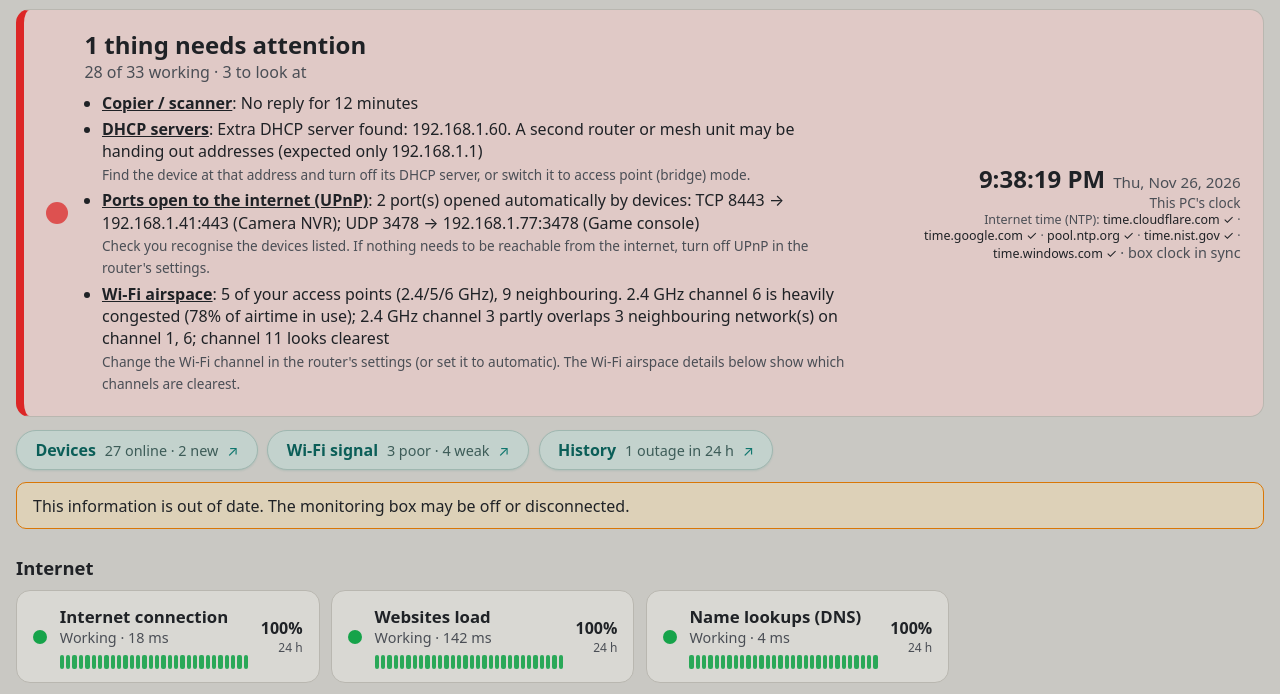
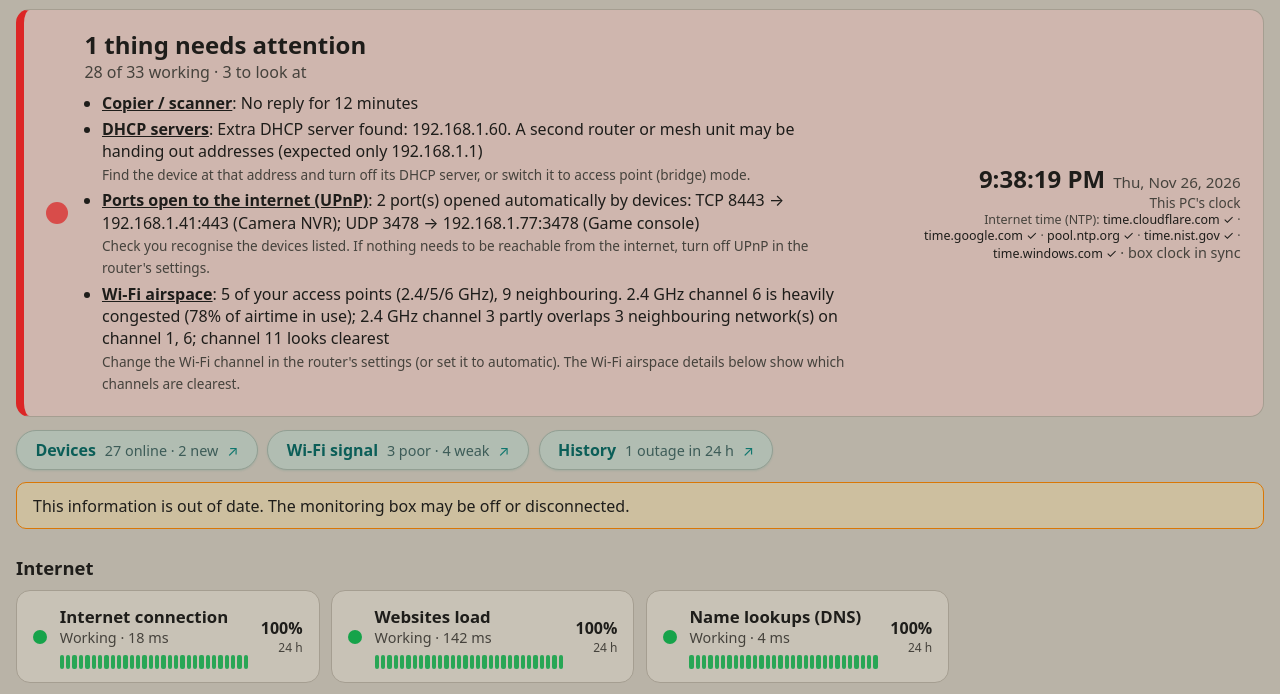
Before and after one commit to Giles-de-Streel/lanpulse, a plain HTML site: page web/index.html in a window 1280 px wide. Shown: the part 106-800 px from the top of the page. Drawn offline with Linux system fonts and the light colour scheme; no server answers; files whose address does not match are found by name.

Commit message:
Warmer, dimmer light theme: grey/tan instead of near-white
Co-Authored-By: Claude Opus 5.5 <noreply@anthropic.com>

```diff
--- a/web/style.css
+++ b/web/style.css
@@ -1,7 +1,7 @@
 :root {
-  --bg: #c9c8c3; --card: #d9d8d3; --text: #1f2226; --muted: #4a4e55; --line: #b9b7b0;
-  --up: #16a34a; --up-bg: #c6d6ca; --down: #dc2626; --down-bg: #e0c9c6;
-  --pending: #d97706; --pending-bg: #ddd1b8; --maint: #2563eb; --unknown: #9aa4b2;
+  --bg: #b9b3a7; --card: #c8c2b6; --text: #1e1d1a; --muted: #45423c; --line: #a59e91;
+  --up: #16a34a; --up-bg: #b4c2ae; --down: #dc2626; --down-bg: #cfb6ae;
+  --pending: #d97706; --pending-bg: #cdbf9f; --maint: #2563eb; --unknown: #9aa4b2;
   --radius: 14px; color-scheme: light dark;
 }
 @media (prefers-color-scheme: dark) {
@@ -294,11 +294,11 @@ button.small { padding: .15rem .55rem; font-size: .8rem; margin-left: .4rem; }
 /* quick-link buttons: bigger, shaded so they stand out */
 .quick { gap: .6rem; margin: .8rem 0 .3rem; }
 .qbtn { padding: .55rem 1.15rem; font-size: 1rem; gap: .55rem;
-  background: #c3d2cd; border-color: #9fb7b0; box-shadow: 0 1px 2px rgba(15, 118, 110, .12); }
+  background: #b1bdb2; border-color: #929f93; box-shadow: 0 1px 2px rgba(15, 118, 110, .12); }
 .qbtn b { color: #0b5e58; }
 .qbtn span { color: #3d5c58; font-size: .9rem; }
 .qbtn i { font-size: .9rem; }
-.qbtn:hover { background: #b6c8c2; border-color: #0f766e; }
+.qbtn:hover { background: #a5b3a7; border-color: #0f766e; }
 body.kiosk .qbtn { font-size: .95rem; padding: .45rem 1rem; }
 @media (prefers-color-scheme: dark) {
   .qbtn { background: #12302d; border-color: #1f4f4a; }
```
Also changed, not shown: web/manifest.webmanifest.
